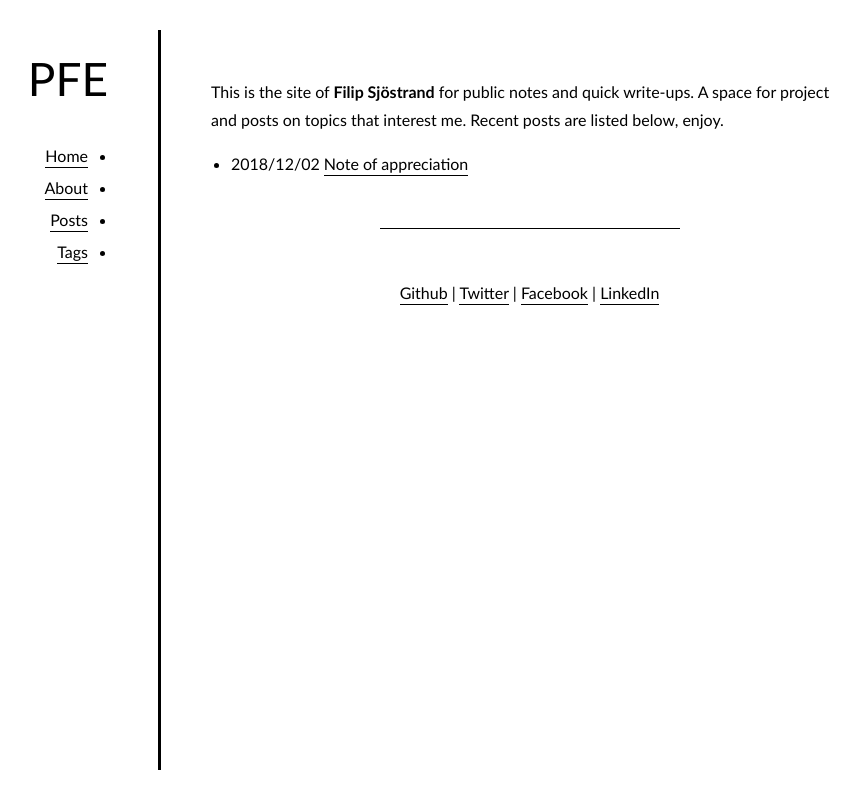
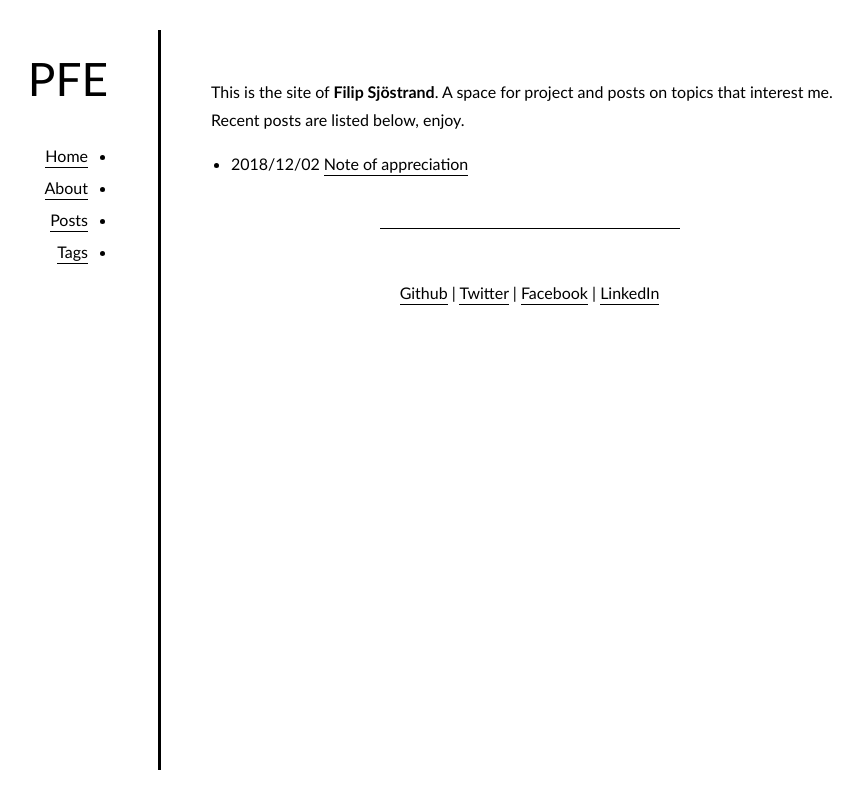
Before and after one commit to bypfe/pfesjostrand.github.io, a plain HTML site: page index.html in a window 1280 px wide. Shown: the whole page, without its empty margins (262-1125 px from the left). Drawn offline with nearby package versions, Linux system fonts and the light colour scheme; some packages are replaced by stand-ins of ours.

Commit message:
Simpliefie

```diff
--- a/index.html
+++ b/index.html
@@ -73,9 +73,8 @@
       </header>
 
 
-<p>This is the site of <strong>Filip Sjöstrand</strong> for public notes and quick write-ups. A
-space for project and posts on topics that interest me. Recent posts are listed
-below, enjoy.</p>
+<p>This is the site of <strong>Filip Sjöstrand</strong>. A space for project and posts on topics
+that interest me. Recent posts are listed below, enjoy.</p>
 
 
 <ul>
```
